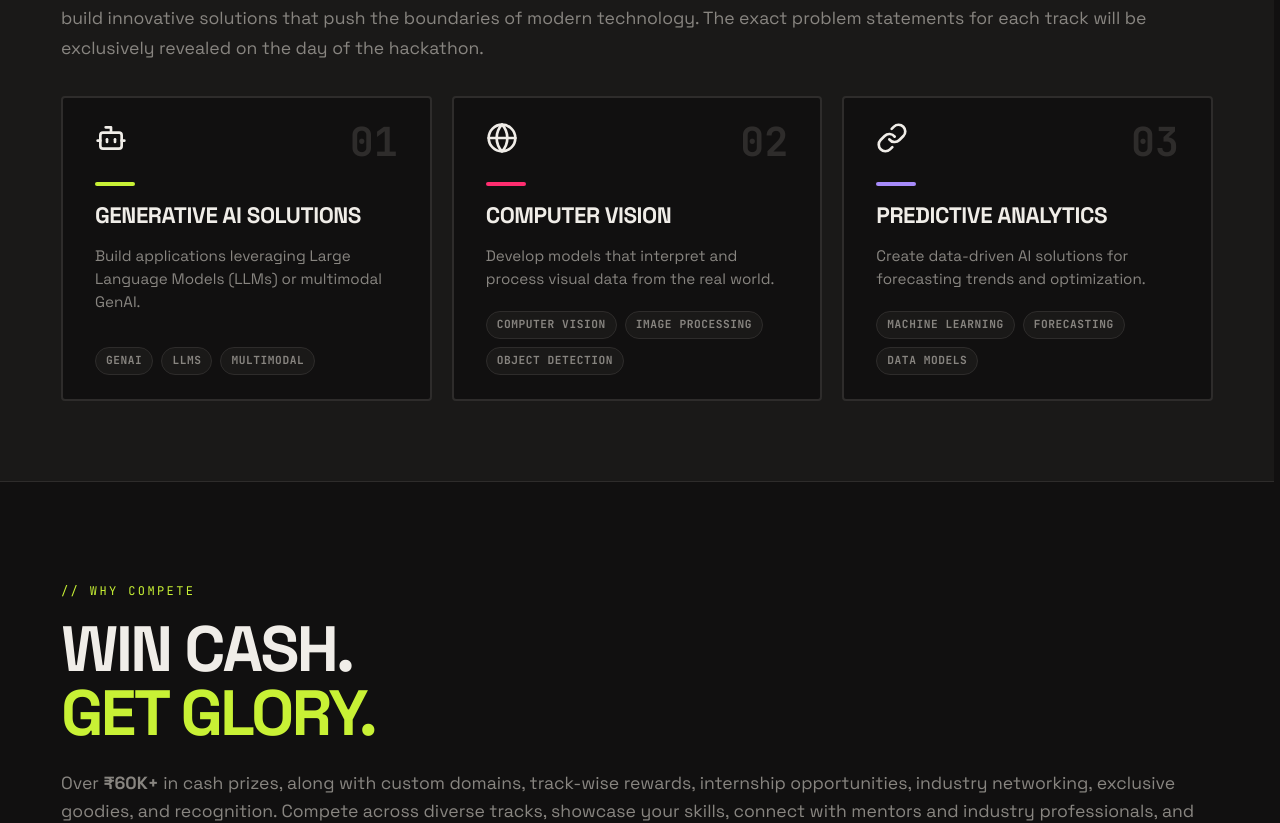
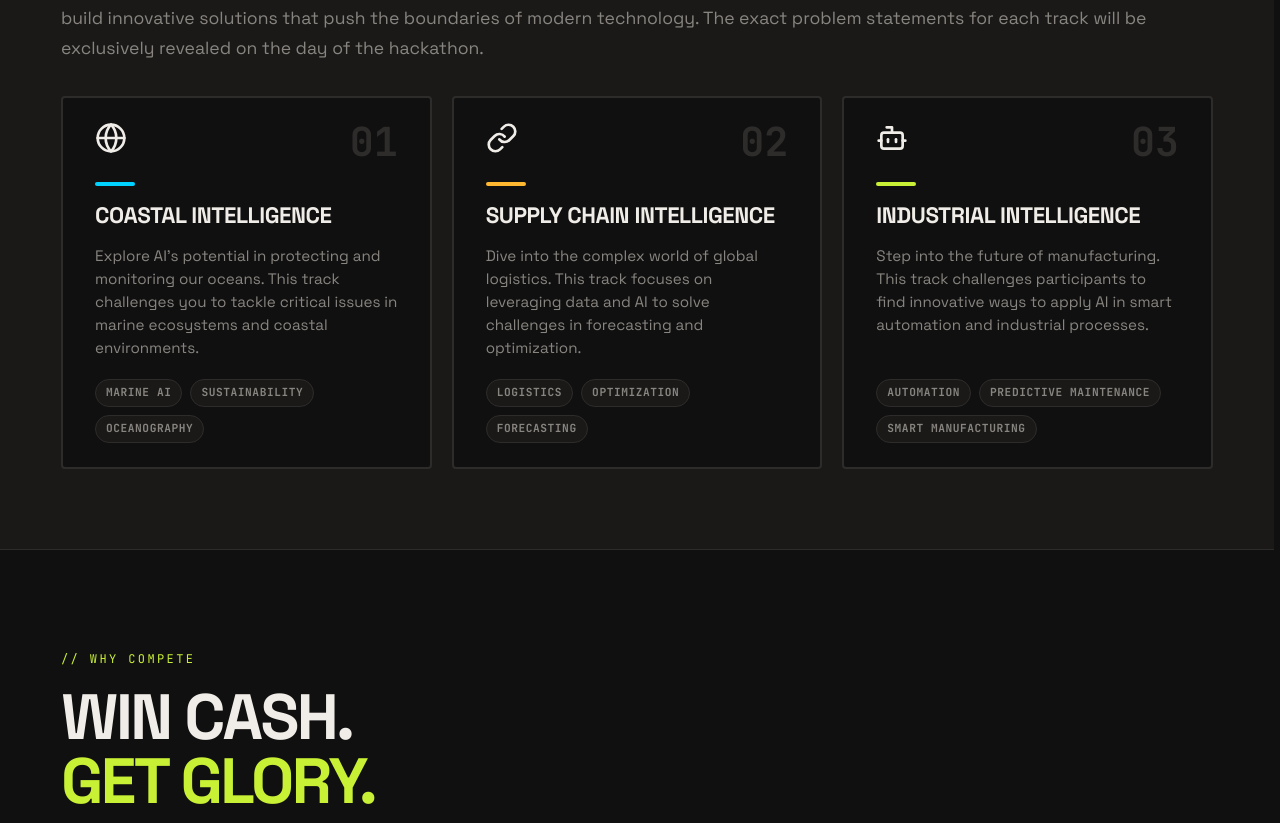
Before and after one commit to Singularity-AJIET/singularity, a Next.js app in the folder frontend/: page / in a window 1280 px wide. Shown: the part 2184-3007 px from the top of the page. Built offline with nearby package versions, Linux system fonts and the light colour scheme; no server answers.

Commit message:
chore(ui): refine schedule, tracks, footer, and team sections

```diff
--- a/frontend/src/components/AboutSection/AboutSection.tsx
+++ b/frontend/src/components/AboutSection/AboutSection.tsx
@@ -121,7 +121,7 @@ export default function AboutSection() {
           {/* Stats */}
           <div className={styles.statsGrid}>
             <div className={styles.statCard}>
-              <span className={styles.statNum}><CountUp target={150} suffix="+" /></span>
+              <span className={styles.statNum}><CountUp target={120} suffix="+" /></span>
               <span className={styles.statLabel}>Participants</span>
             </div>
             <div className={styles.statCard}>
--- a/frontend/src/components/CoordinatorsSection/CoordinatorsSection.module.css
+++ b/frontend/src/components/CoordinatorsSection/CoordinatorsSection.module.css
@@ -483,9 +483,6 @@
   top: calc(100% + 12px);
   left: 0;
   min-width: 240px;
-  max-height: 320px;
-  overflow-y: auto;
-  overflow-x: hidden;
   margin: 0;
   padding: 0;
   list-style: none;
--- a/frontend/src/components/CoordinatorsSection/CoordinatorsSection.tsx
+++ b/frontend/src/components/CoordinatorsSection/CoordinatorsSection.tsx
@@ -96,7 +96,6 @@ const TEAM_COORDINATORS: Coordinator[] = [
   { name: "Praneeth C K", role: "Tech Lead", seed: "Praneek", photo: "/team/Praneek.webp", color: "#845ec2", github: "https://github.com/praneeth-ck", instagram: "https://www.instagram.com/praneethck_official?igsh=MWdtaWk0aGRva3owMw==", linkedin: "https://www.linkedin.com/in/praneeth-c-k" },
 
   // Media & Publicity Lead
-  { name: "Deeksha", role: "Press & Media Lead", seed: "Deeksha", photo: "/team/deeksha.webp", color: "#ff2d6f", github: "https://github.com/Deeksha3227", linkedin: "https://www.linkedin.com/in/deeksha-g-458a672a1?utm_source=share_via&utm_content=profile&utm_medium=member_android" },
   { name: "R Krithi Mallika", imgPosition: "center 15%", role: "Press & Media Lead", seed: "KrithiRaj", photo: "/team/R_krithimallika.webp", color: "#c8f135", github: "https://github.com/Kri252005", instagram: "https://www.instagram.com/kri3_raj?igsh=MTEzZGt1MnM5Z3Q0ZQ==&igsi=MTEzZGt1MnM5Z3Q0ZQ==", linkedin: "https://www.linkedin.com/in/r-krithi-mallika-90294a299?utm_source=share_via&utm_content=profile&utm_medium=member_android" },
   { name: "Chirag", role: "Press & Media Lead", seed: "Chirag", photo: "/team/chirag.webp", color: "#ff6b6b", github: "https://github.com/chiragushetty", instagram: "https://www.instagram.com/chirag_shetty19", linkedin: "https://www.linkedin.com/in/chirag-shetty-6110b5309" },
   { name: "Rohit G Shet", role: "Press & Media Lead", seed: "Rohit", photo: "/team/Rohit G Shet 4JK24CI090.webp", color: "#4ecdc4", github: "https://github.com/rohitgshet", instagram: "https://instagram.com/rohitgshet", linkedin: "https://linkedin.com/in/rohitgshet" },
@@ -127,6 +126,7 @@ const TEAM_COORDINATORS: Coordinator[] = [
   { name: "Aishwarya  H C", role: "Cultural Lead", seed: "Aishwarya", photo: "/team/Aishwarya_HC.webp", color: "#c8f135", github: "https://github.com/Madeby-Aish", instagram: "https://www.instagram.com/tfaish_?igsh=ajVubGF3ZzhxMm94", linkedin: "https://www.linkedin.com/in/aishwaryahc5506/" },
 
   // Documentation & Design Lead
+  { name: "Deeksha", role: "Design Lead", seed: "Deeksha", photo: "/team/deeksha.webp", color: "#ff2d6f", github: "https://github.com/Deeksha3227", linkedin: "https://www.linkedin.com/in/deeksha-g-458a672a1?utm_source=share_via&utm_content=profile&utm_medium=member_android" },
   { name: "Shramish", role: "Design Lead", seed: "Shramish", photo: "/team/shramish poojary.webp", color: "#ffe66d", github: "https://github.com/ShramishR", instagram: "https://www.instagram.com/shramish_poojary?igsh=djlzZm9pa2g0bGNv&igsi=djlzZm9pa2g0bGNv", linkedin: "https://www.linkedin.com/in/shramish-poojary-98b9502a1?utm_source=share_via&utm_content=profile&utm_medium=member_android" },
   { name: "Shivani S Poojary", role: "Design Lead", seed: "Shivani", photo: "/team/Shivani S Poojary .webp", color: "#ff8ed4", github: "https://github.com/Shivani512005", instagram: "https://www.instagram.com/_iiamshivani_?igsh=MXNsMzkzNnN6cXRiYg==", linkedin: "https://www.linkedin.com/in/shivani-s-poojary-047a2a1?utm_source=share_via&utm_content=profile&utm_medium=member_android" },
   { name: "Adithya Unni", role: "Design Lead", seed: "Adithya", photo: "/team/Adithya _unni.webp", color: "#845ec2", github: "https://github.com/adithyaunni", instagram:"https://www.instagram.com/u_____n_____n_____i?igsh=Y3JzMDVleXNqbWhm",linkedin: "https://www.linkedin.com/in/adithya-unni-364b8232b" },
--- a/frontend/src/components/Footer/Footer.tsx
+++ b/frontend/src/components/Footer/Footer.tsx
@@ -33,7 +33,7 @@ const LinkedinIcon = ({ size = 20 }: { size?: number }) => (
 
 const SOCIAL = [
   { label: "Instagram", href: "https://www.instagram.com/singularity__2026?igsh=dndmMDFlMmxjeGY0", icon: <InstagramIcon size={20} />, tooltip: "Instagram" },
-  { label: "LinkedIn", href: "https://linkedin.com", icon: <LinkedinIcon size={20} />, tooltip: "LinkedIn" },
+  { label: "LinkedIn", href: "https://www.linkedin.com/company/enigma-cse", icon: <LinkedinIcon size={20} />, tooltip: "LinkedIn" },
 ];
 
 const TARGET = new Date("2026-09-17T09:00:00+05:30").getTime();
--- a/frontend/src/components/Navbar/Navbar.module.css
+++ b/frontend/src/components/Navbar/Navbar.module.css
@@ -532,6 +532,7 @@
 }
 
 @media (max-width: 900px) {
+  .inner { padding: 0 20px; }
   .links { display: none; }
   .termDisplay { display: none; }
   .registerBtn { display: none; }
--- a/frontend/src/components/ScheduleSection/ScheduleSection.module.css
+++ b/frontend/src/components/ScheduleSection/ScheduleSection.module.css
@@ -133,6 +133,8 @@
   display: flex;
   flex-direction: column;
   gap: 8px;
+  position: relative;
+  z-index: 1;
 }
 
 .cardTop {
@@ -186,9 +188,8 @@
 
 /* Large background step number */
 .stepNum {
-  position: absolute;
-  right: 12px;
-  bottom: 6px;
+  align-self: flex-end;
+  padding: 0 16px 12px 0;
   font-family: var(--font-mono);
   font-size: 3.5rem;
   font-weight: 900;
@@ -196,6 +197,7 @@
   pointer-events: none;
   user-select: none;
   letter-spacing: -0.04em;
+  z-index: 0;
 }
 
 @media (max-width: 768px) {
--- a/frontend/src/components/ScheduleSection/ScheduleSection.tsx
+++ b/frontend/src/components/ScheduleSection/ScheduleSection.tsx
@@ -7,35 +7,34 @@ const SCHEDULE = [
     day: "Day 1",
     date: "Sep 17",
     events: [
-      { time: "8:30 AM – 9:30 AM", title: "Registration & Check-in", color: "#00d2ff", label: "LOGISTICS", desc: ["Participant registration & verification", "Hackathon kit distribution"] },
-      { time: "8:30 AM – 9:30 AM", title: "Breakfast", color: "#ffb830", label: "SOCIAL", desc: ["Networking breakfast for all participants"] },
-      { time: "9:30 AM", title: "Official Hackathon Kickoff", color: "#c8f135", label: "HACK", desc: ["Coding officially begins", "Team workspace setup"] },
-      { time: "10:30 AM – 11:00 AM", title: "Inauguration Ceremony", color: "#ff2a6d", label: "CEREMONY", desc: ["Welcome Address & Chief Guest Address", "Hackathon Brief & Rules"] },
-      { time: "11:00 AM – 1:00 PM", title: "Development Continues", color: "#c8f135", label: "HACK", desc: ["Focus on core functionalities"] },
-      { time: "1:00 PM – 2:00 PM", title: "Lunch Break", color: "#ff7b00", label: "SOCIAL", desc: ["Lunch and informal networking"] },
+      { time: "8:00 AM – 9:00 AM", title: "Registration & Breakfast", color: "#00d2ff", label: "KICK-OFF", desc: [<>Check-in, Goodies distribution, Breakfast starts & <strong className="text-lime">Problem Statement Disclosure</strong></>] },
+      { time: "9:00 AM – 9:30 AM", title: "Brainstorming & Initial Setup", color: "#a78bfa", label: "HACK", desc: ["Team workspace setup and initial discussions"] },
+      { time: "9:30 AM – 10:00 AM", title: "Inauguration Ceremony", color: "#ff2a6d", label: "CEREMONY", desc: [<>Welcome Address, Chief Guest Address, Hackathon Brief, Rules & <strong className="text-lime">Problem Statement Selection</strong></>] },
+      { time: "10:00 AM", title: "Official Hackathon Begins", color: "#c8f135", label: "HACK", desc: ["Coding officially begins"] },
+      { time: "10:00 AM – 1:00 PM", title: "Development Continues", color: "#c8f135", label: "HACK", desc: ["Focus on core functionalities"] },
+      { time: "1:00 PM", title: "Lunch Starts", color: "#ff7b00", label: "SOCIAL", desc: ["Lunch and informal networking"] },
       { time: "2:00 PM – 4:00 PM", title: "Development & Mentor Interactions", color: "#a78bfa", label: "MENTOR", desc: ["Technical mentorship & guidance"] },
-      { time: "4:00 PM – 5:00 PM", title: "Phase 1 Evaluation", color: "#05d550", label: "JUDGING", desc: ["Progress Check by Judges & Mentors", "Initial idea validation"] },
-      { time: "5:00 PM – 5:30 PM", title: "Coffee & Snacks Break", color: "#38bdf8", label: "SOCIAL", desc: ["Evening refreshments"] },
-      { time: "5:30 PM – 8:00 PM", title: "Development Continues", color: "#c8f135", label: "HACK", desc: ["Working on implementation feedback"] },
-      { time: "8:00 PM – 9:00 PM", title: "Dinner Break", color: "#888580", label: "SOCIAL", desc: ["Dinner and refreshment session"] },
+      { time: "4:00 PM – 5:00 PM", title: "Phase 1 Evaluation", color: "#05d550", label: "JUDGING", desc: ["Progress Check by Judges & Mentors"] },
+      { time: "5:00 PM", title: "Coffee & Snacks Distribution", color: "#38bdf8", label: "SOCIAL", desc: ["Evening refreshments"] },
+      { time: "5:00 PM – 8:00 PM", title: "Development Continues", color: "#c8f135", label: "HACK", desc: ["Working on implementation feedback"] },
+      { time: "8:00 PM", title: "Dinner Starts", color: "#888580", label: "SOCIAL", desc: ["Dinner and refreshment session"] },
       { time: "9:00 PM – 10:00 PM", title: "Phase 2 Evaluation", color: "#ff2a6d", label: "JUDGING", desc: ["Prototype Review & Feedback"] },
-      { time: "10:00 PM – 12:00 AM", title: "Development & Mentor Support", color: "#a78bfa", label: "MENTOR", desc: ["Late night hacking & support"] },
+      { time: "10:00 PM – 1:00 AM", title: "Development & Mentor Support", color: "#a78bfa", label: "MENTOR", desc: ["Late night hacking & support"] },
     ],
   },
   {
     day: "Day 2",
     date: "Sep 18",
     events: [
-      { time: "12:00 AM – 12:30 AM", title: "Midnight Coffee Break", color: "#ffb830", label: "SOCIAL", desc: ["Midnight refreshment session"] },
-      { time: "12:30 AM – 7:30 AM", title: "Overnight Development", color: "#c8f135", label: "HACK", desc: ["Uninterrupted coding sprint"] },
-      { time: "7:30 AM – 8:30 AM", title: "Breakfast", color: "#ff7b00", label: "SOCIAL", desc: ["Morning refreshment & networking"] },
-      { time: "8:30 AM – 10:00 AM", title: "Final Development", color: "#c8f135", label: "HACK", desc: ["Final testing & Project submission"] },
+      { time: "1:00 AM", title: "Midnight Coffee Distribution", color: "#ffb830", label: "SOCIAL", desc: ["Midnight refreshment session"] },
+      { time: "1:00 AM – 7:30 AM", title: "Overnight Development", color: "#c8f135", label: "HACK", desc: ["Uninterrupted coding sprint"] },
+      { time: "7:30 AM", title: "Breakfast Starts", color: "#ff7b00", label: "SOCIAL", desc: ["Morning refreshment & networking"] },
+      { time: "8:30 AM – 10:00 AM", title: "Final Development", color: "#c8f135", label: "HACK", desc: ["Testing & Project Submission"] },
       { time: "10:00 AM", title: "Hackathon Ends", color: "#ff2a6d", label: "DEADLINE", desc: ["Code Freeze & Final Submission"] },
-      { time: "10:00 AM – 11:00 AM", title: "Final Evaluation – Round 1", color: "#00d2ff", label: "JUDGING", desc: ["All teams demonstrate completed projects to judges"] },
-      { time: "11:00 AM – 11:15 AM", title: "Judges' Deliberation", color: "#a78bfa", label: "LOGISTICS", desc: ["Announcement of Top 10 Finalists"] },
-      { time: "11:15 AM – 12:00 PM", title: "Final Evaluation – Round 2", color: "#05d550", label: "JUDGING", desc: ["Top 10 Stage Presentations", "Live Demo & Q&A"] },
+      { time: "10:00 AM – 11:45 AM", title: "Final Evaluation", color: "#00d2ff", label: "JUDGING", desc: ["All teams demonstrate their completed projects to the judges"] },
+      { time: "11:45 AM – 12:00 PM", title: "Overall Calculation", color: "#a78bfa", label: "LOGISTICS", desc: ["Calculation of final scores"] },
       { time: "12:00 PM – 1:00 PM", title: "Valedictory Function", color: "#ffb830", label: "CEREMONY", desc: ["Winner Announcement & Prize Distribution"] },
-      { time: "1:00 PM – 2:00 PM", title: "Lunch", color: "#ff7b00", label: "SOCIAL", desc: ["Lunch for participants, mentors, judges"] },
+      { time: "1:00 PM", title: "Lunch Starts", color: "#ff7b00", label: "SOCIAL", desc: ["Lunch for participants, mentors, judges"] },
     ],
   }
 ];
--- a/frontend/src/components/SplashScreen/SplashScreen.module.css
+++ b/frontend/src/components/SplashScreen/SplashScreen.module.css
@@ -8,7 +8,7 @@
   align-items: flex-start;
   justify-content: center;
   text-align: left;
-  padding: 0 8vw;           /* match the corner padding for alignment */
+  padding: 0 4vw;           /* match the corner padding for alignment */
   overflow: hidden;
 }
 
@@ -65,7 +65,7 @@
 .corner {
   position: absolute;
   top: 36px;
-  left: 8vw;
+  left: 4vw;
   font-family: var(--font-mono);
   font-size: 0.8rem;
   font-weight: 700;
--- a/frontend/src/components/SponsorsSection/SponsorsSection.module.css
+++ b/frontend/src/components/SponsorsSection/SponsorsSection.module.css
@@ -18,7 +18,7 @@
 
 .tierLabel {
   font-family: var(--font-mono);
-  font-size: 0.72rem;
+  font-size: 1.1rem;
   letter-spacing: 0.15em;
   text-transform: uppercase;
   color: var(--text);
@@ -156,4 +156,8 @@
   .gridSponsors, .gridInKind {
     grid-template-columns: 1fr;
   }
+  .logoWrap {
+    max-width: 220px;
+    padding: 8px;
+  }
 }
--- a/frontend/src/components/TracksSection/TracksSection.module.css
+++ b/frontend/src/components/TracksSection/TracksSection.module.css
@@ -133,3 +133,9 @@
   .grid { grid-template-columns: 1fr; }
   .card:nth-child(3) { grid-column: auto; }
 }
+
+@media (max-width: 480px) {
+  .cardName {
+    font-size: 1.2rem;
+  }
+}
--- a/frontend/src/components/TracksSection/TracksSection.tsx
+++ b/frontend/src/components/TracksSection/TracksSection.tsx
@@ -10,30 +10,30 @@ const THEME = {
 const TRACKS = [
   {
     id: "ps1",
-    name: "Generative AI Solutions",
+    name: "Coastal Intelligence",
+    icon: <Globe size={32} />,
+    color: "#00d2ff",
+    description:
+      "Explore AI's potential in protecting and monitoring our oceans. This track challenges you to tackle critical issues in marine ecosystems and coastal environments.",
+    tags: ["Marine AI", "Sustainability", "Oceanography"],
+  },
+  {
+    id: "ps2",
+    name: "Supply Chain Intelligence",
+    icon: <LinkIcon size={32} />,
+    color: "#ffb830",
+    description:
+      "Dive into the complex world of global logistics. This track focuses on leveraging data and AI to solve challenges in forecasting and optimization.",
+    tags: ["Logistics", "Optimization", "Forecasting"],
+  },
+  {
+    id: "ps3",
+    name: "Industrial Intelligence",
     icon: <Bot size={32} />,
     color: "#c8f135",
     description:
-      "Build applications leveraging Large Language Models (LLMs) or multimodal GenAI.",
-    tags: ["GenAI", "LLMs", "Multimodal"],
-  },
-  {
-    id: "ps2",
-    name: "Computer Vision",
-    icon: <Globe size={32} />,
-    color: "#ff2d6f",
-    description:
-      "Develop models that interpret and process visual data from the real world.",
-    tags: ["Computer Vision", "Image Processing", "Object Detection"],
-  },
-  {
-    id: "ps3",
-    name: "Predictive Analytics",
-    icon: <LinkIcon size={32} />,
-    color: "#a78bfa",
-    description:
-      "Create data-driven AI solutions for forecasting trends and optimization.",
-    tags: ["Machine Learning", "Forecasting", "Data Models"],
+      "Step into the future of manufacturing. This track challenges participants to find innovative ways to apply AI in smart automation and industrial processes.",
+    tags: ["Automation", "Predictive Maintenance", "Smart Manufacturing"],
   },
 ];
 
--- a/frontend/tsconfig.json
+++ b/frontend/tsconfig.json
@@ -15,7 +15,7 @@
     "moduleResolution": "bundler",
     "resolveJsonModule": true,
     "isolatedModules": true,
-    "jsx": "preserve",
+    "jsx": "react-jsx",
     "incremental": true,
     "plugins": [
       {
```
